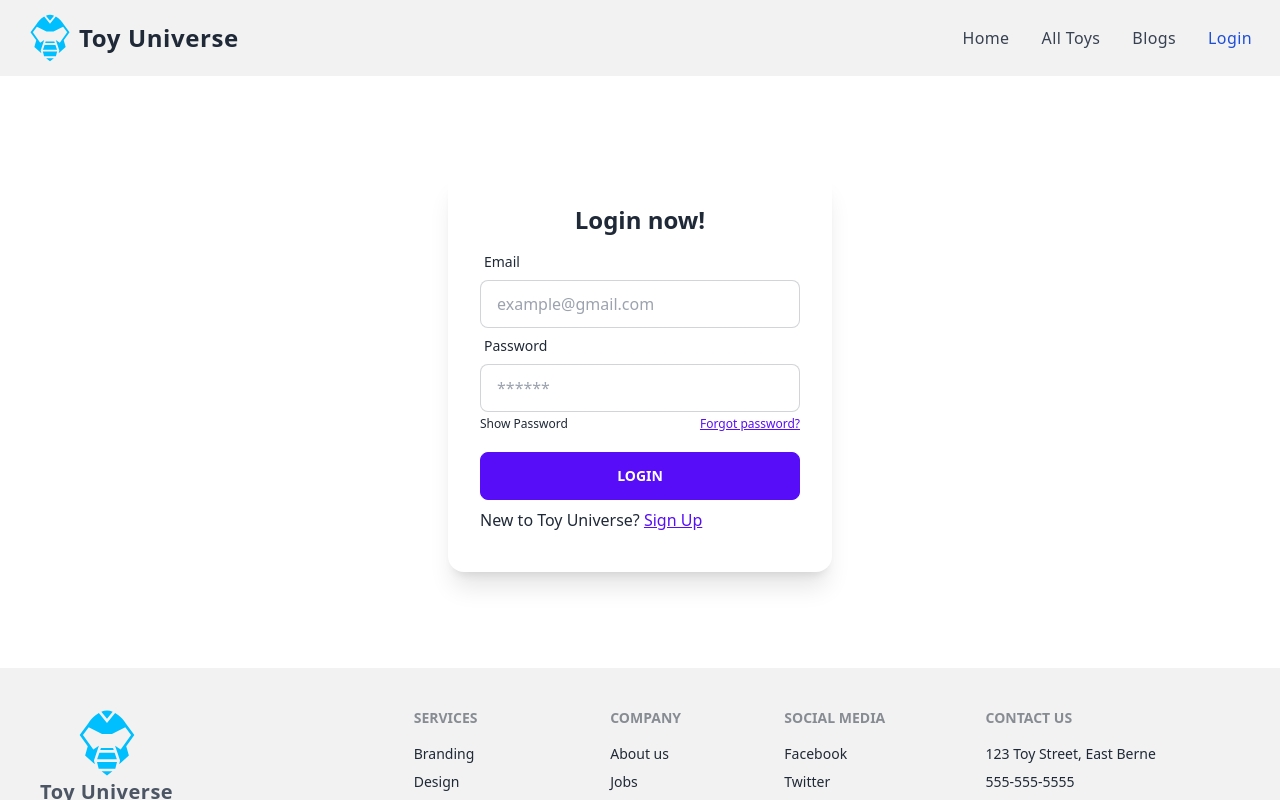
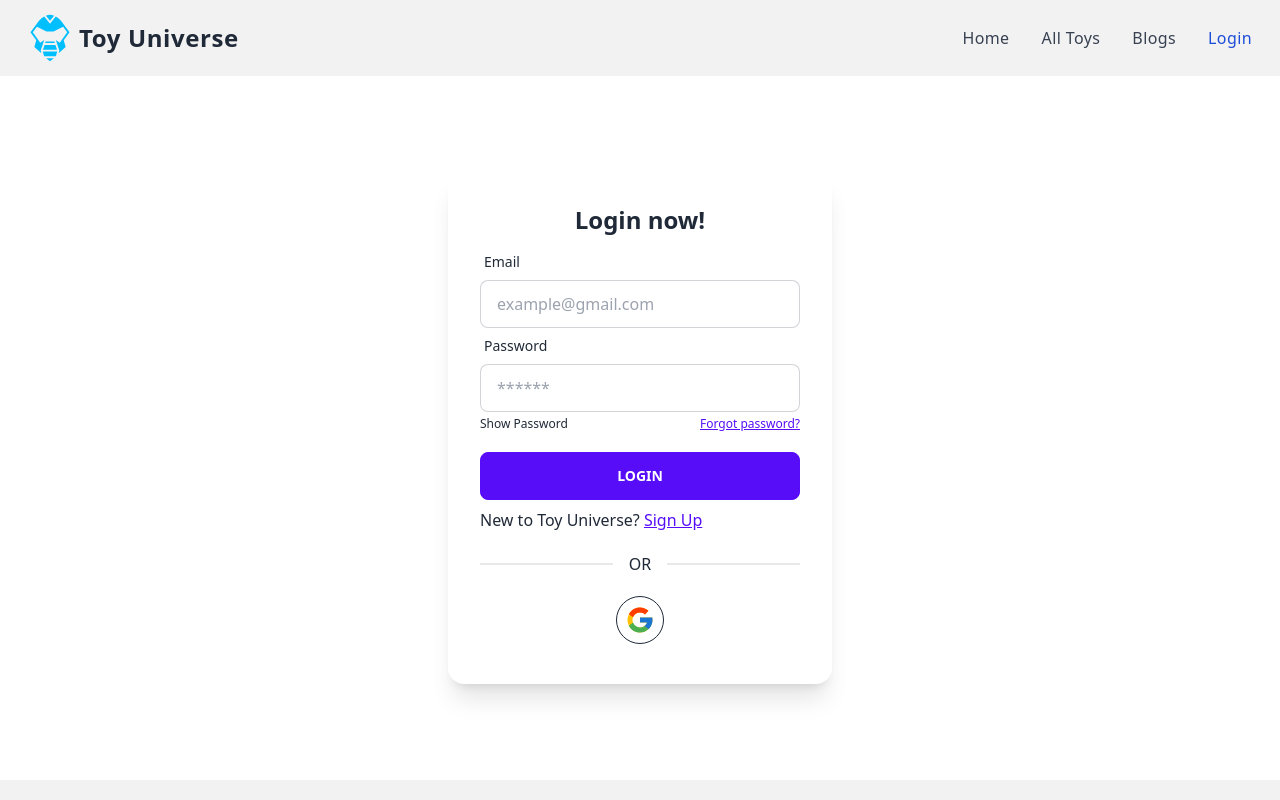
Before and after one commit to imnahmed17/toy-universe-client, a React (Vite) app: page /login in a window 1280 px wide. Shown: the top 800 px of the page. Built offline with nearby package versions, Linux system fonts and the light colour scheme; no server answers.

Commit message:
google sign in added

```diff
--- a/src/pages/Login/Login.jsx
+++ b/src/pages/Login/Login.jsx
@@ -1,9 +1,10 @@
 import { useContext, useState } from 'react';
 import { Link } from 'react-router-dom';
 import { AuthContext } from '../../providers/AuthProvider';
+import { FcGoogle } from 'react-icons/fc';
 
 const Login = () => {
-    const { signIn } = useContext(AuthContext);
+    const { signIn, googleSignIn } = useContext(AuthContext);
     const [show, setShow] = useState(false);
     const [error, setError] = useState('');
 
@@ -24,6 +25,19 @@ const Login = () => {
             .catch(error => {
                 setError(error.message);
             });
+    };
+
+    const handleGoogleSignIn = () => {
+        googleSignIn()
+            .then(result => {
+                const loggedUser = result.user;
+                console.log(loggedUser);
+                navigate(from, { replace: true });
+            })
+            .catch(error => {
+                // console.log(error.message);
+                setError(error.message);
+            })
     };
 
     return (
@@ -57,9 +71,13 @@ const Login = () => {
                                 <input className="btn btn-primary" type="submit" value="Login" />
                             </div>
                         </form>
-                        <p>
-                            New to Toy Universe? <Link className="link link-primary" to="/signup">Sign Up</Link>
-                        </p>
+                        <p>New to Toy Universe? <Link className="link link-primary" to="/signup">Sign Up</Link></p>
+                        <div className="divider">OR</div>
+                        <div className="text-center">
+                            <button className="btn btn-circle btn-outline" onClick={handleGoogleSignIn}>
+                                <FcGoogle size={30} />
+                            </button>
+                        </div>
                         <p className="text-sm text-center text-error">{error}</p>
                     </div>
                 </div>
--- a/src/providers/AuthProvider.jsx
+++ b/src/providers/AuthProvider.jsx
@@ -1,5 +1,5 @@
 import { createContext, useEffect, useState } from 'react';
-import { GoogleAuthProvider, createUserWithEmailAndPassword, getAuth, onAuthStateChanged, signInWithEmailAndPassword, signOut, updateProfile } from "firebase/auth";
+import { GoogleAuthProvider, createUserWithEmailAndPassword, getAuth, onAuthStateChanged, signInWithEmailAndPassword, signInWithPopup, signOut, updateProfile } from "firebase/auth";
 import app from '../firebase/firebase.config';
 
 export const AuthContext = createContext();
@@ -28,6 +28,11 @@ const AuthProvider = ({ children }) => {
         return signInWithEmailAndPassword(auth, email, password);
     };
 
+    const googleSignIn = () => {
+        setLoading(true);
+        return signInWithPopup(auth, googleProvider);
+    };
+
     const logOut = () => {
         setLoading(true);
         return signOut(auth);
@@ -45,7 +50,7 @@ const AuthProvider = ({ children }) => {
         };
     }, []);
 
-    const authInfo = { user, loading, createUser, updateUserData, signIn, logOut };
+    const authInfo = { user, loading, createUser, updateUserData, signIn, googleSignIn, logOut };
 
     return (
         <AuthContext.Provider value={authInfo}>
```
